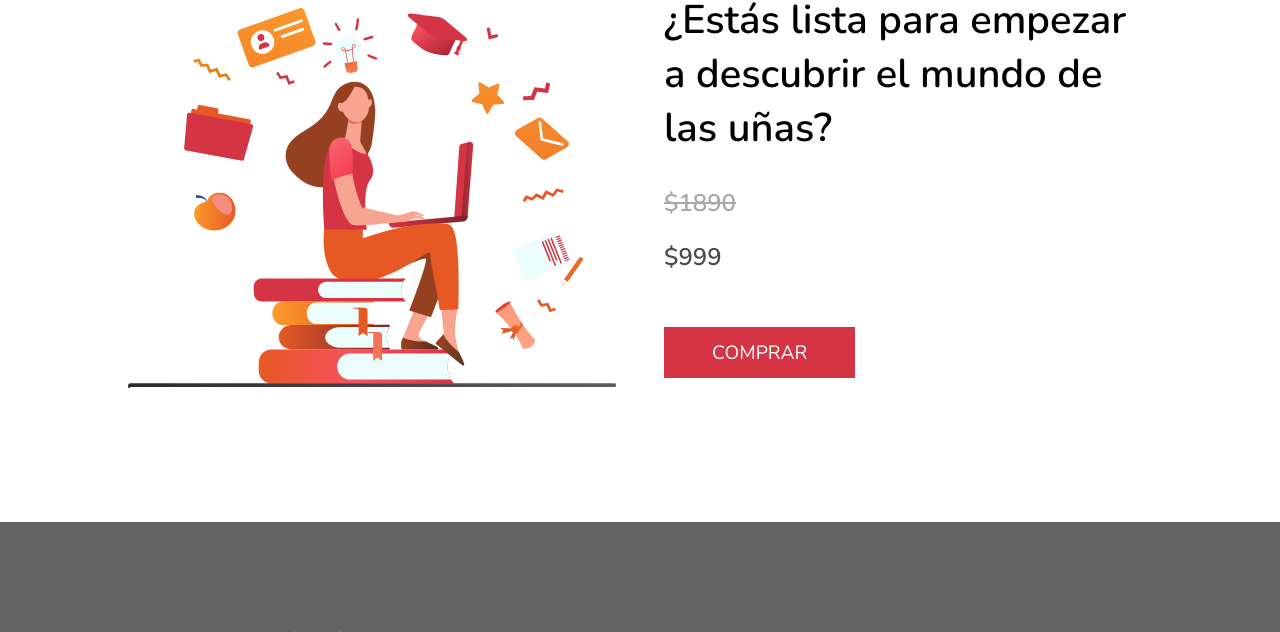
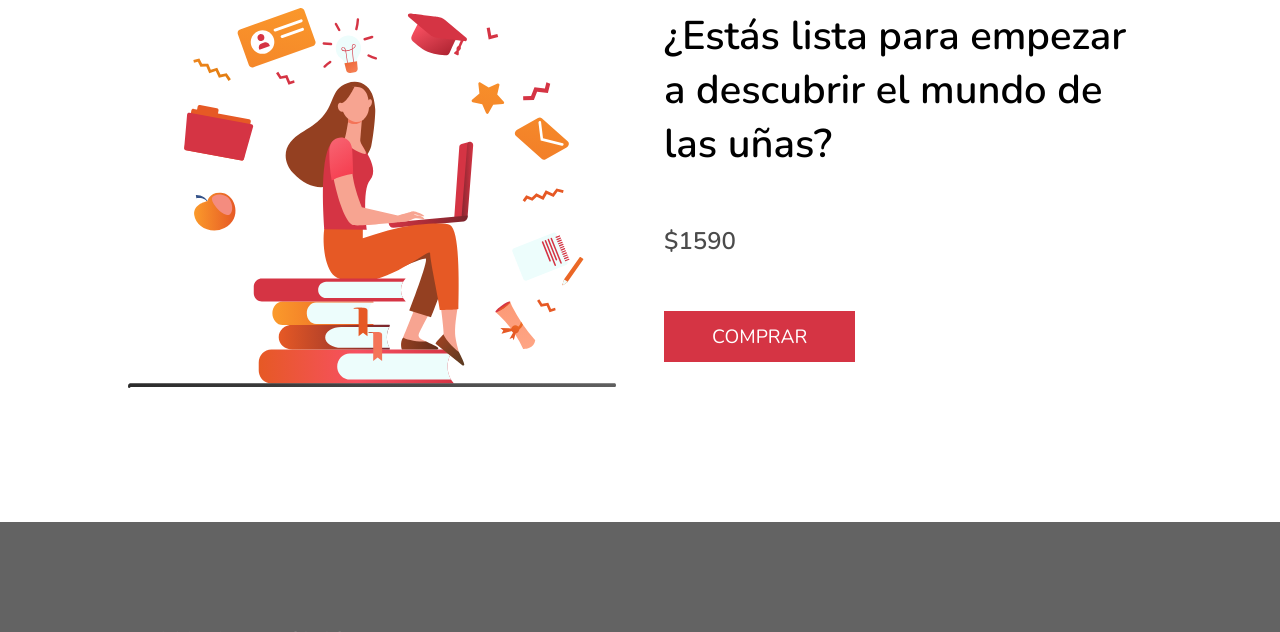
Before and after one commit to valenottaviano/NailTucuman-2, a plain HTML site: page curso.html in a window 1280 px wide. Shown: the part 1914-2546 px from the top of the page. Drawn offline with nearby package versions, Linux system fonts and the light colour scheme.

Commit message:
course price updated

```diff
--- a/curso.html
+++ b/curso.html
@@ -751,9 +751,9 @@
       </div>
       <div class="text-container">
         <h3>¿Estás lista para empezar a descubrir el mundo de las uñas?</h3>
-        <span><strike>$1890</strike></span
+        <span><strike></strike></span
         ><br />
-        <span>$999</span><br />
+        <span>$1590</span><br />
         <a href="#">COMPRAR</a>
       </div>
     </section>
```
